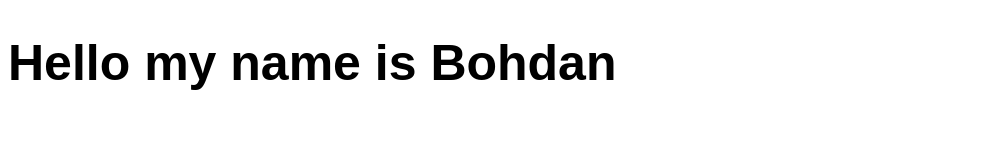
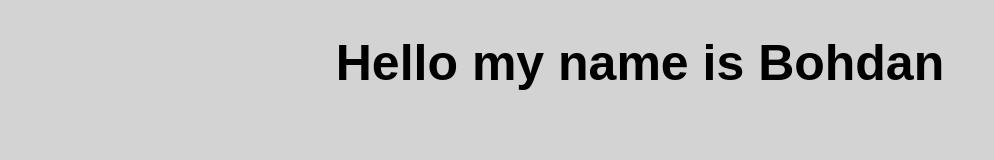
Before and after one commit to bohdanpaduchak/2022-jun-hello, a plain HTML site: page index.html in a window 1280 px wide. Shown: the whole page, without its empty margins (0-994 px from the left). Drawn offline with Linux system fonts and the light colour scheme.

Commit message:
Update index.html

```diff
--- a/index.html
+++ b/index.html
@@ -3,12 +3,13 @@
 <head>
 <title>Hello html</title>
   <style>
-    .{
+    body{
     background-color: lightgrey;}
     .hello{
       font-size: 50px;
-      justify-content:center;
+      text-align:center;
       font-family: arial;
+      color:dark-red;
     }
   </style>
 </head>
```
